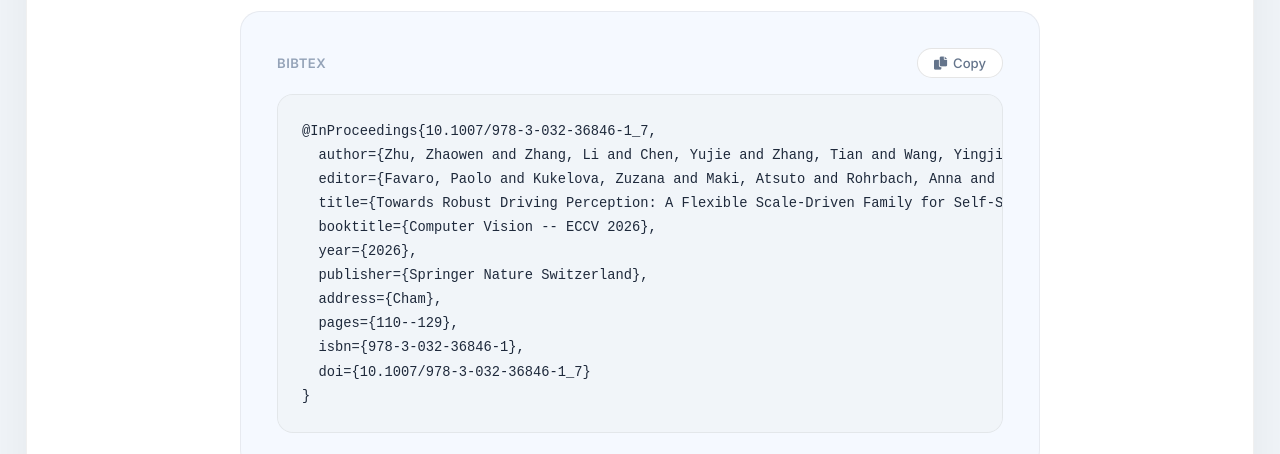
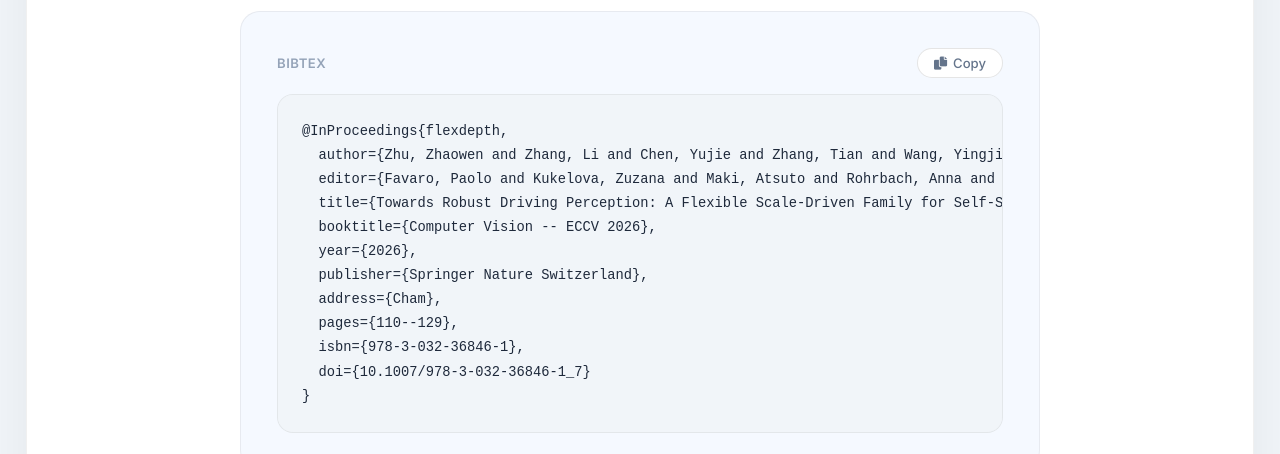
Before and after one commit to startnew/startnew.github.io, a plain HTML site: page projects/flexdepth/index.html in a window 1280 px wide. Shown: the part 9920-10374 px from the top of the page. Drawn offline with Linux system fonts and the light colour scheme.

```diff
--- a/projects/flexdepth/index.html
+++ b/projects/flexdepth/index.html
@@ -372,7 +372,7 @@
                     <span class="citation-label">BibTeX</span>
                     <button class="copy-btn" onclick="copyCitation(this)" title="Copy to clipboard"><i class="fas fa-copy"></i> Copy</button>
                 </div>
-                <pre id="citationCode"><code>@InProceedings{10.1007/978-3-032-36846-1_7,
+                <pre id="citationCode"><code>@InProceedings{flexdepth,
   author={Zhu, Zhaowen and Zhang, Li and Chen, Yujie and Zhang, Tian and Wang, Yingjie and Zhan, Mingxia},
   editor={Favaro, Paolo and Kukelova, Zuzana and Maki, Atsuto and Rohrbach, Anna and Schindler, Konrad and Tombari, Federico},
   title={Towards Robust Driving Perception: A Flexible Scale-Driven Family for Self-Supervised Monocular Depth Estimation},
```
